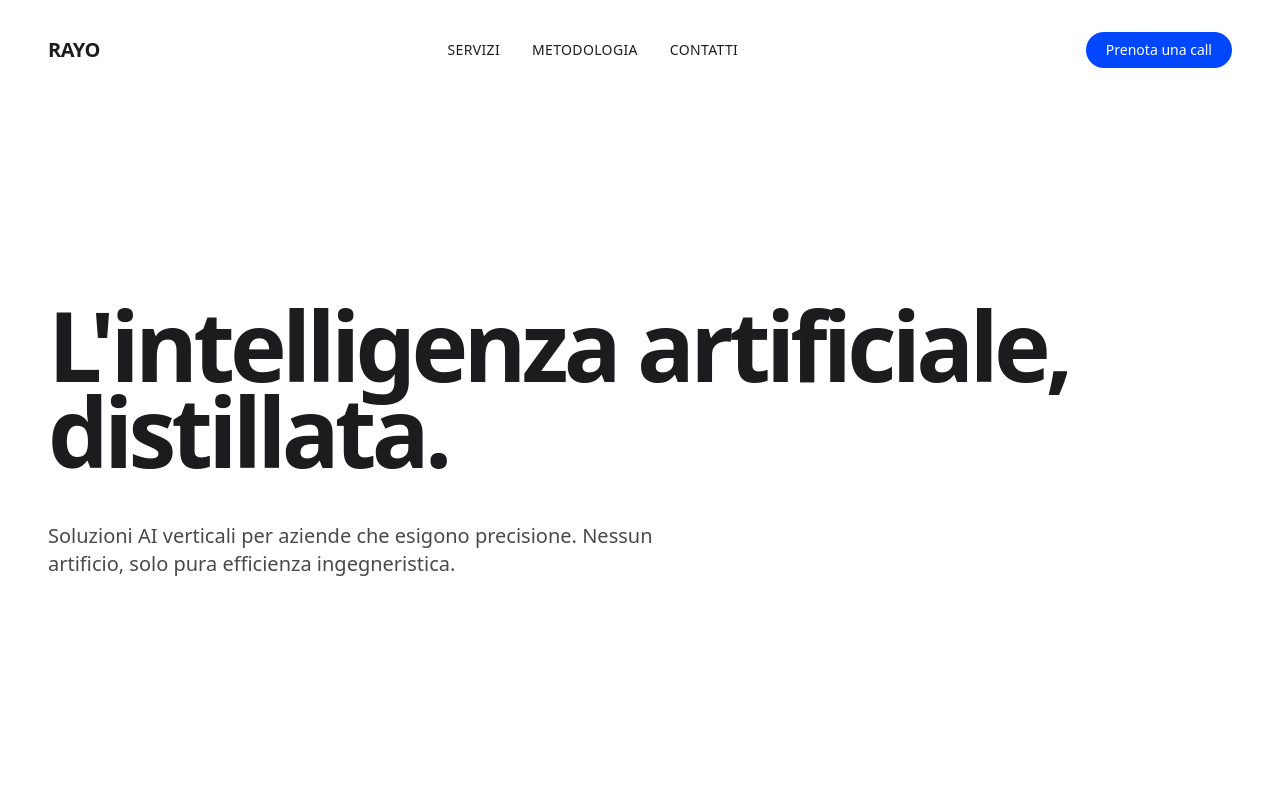
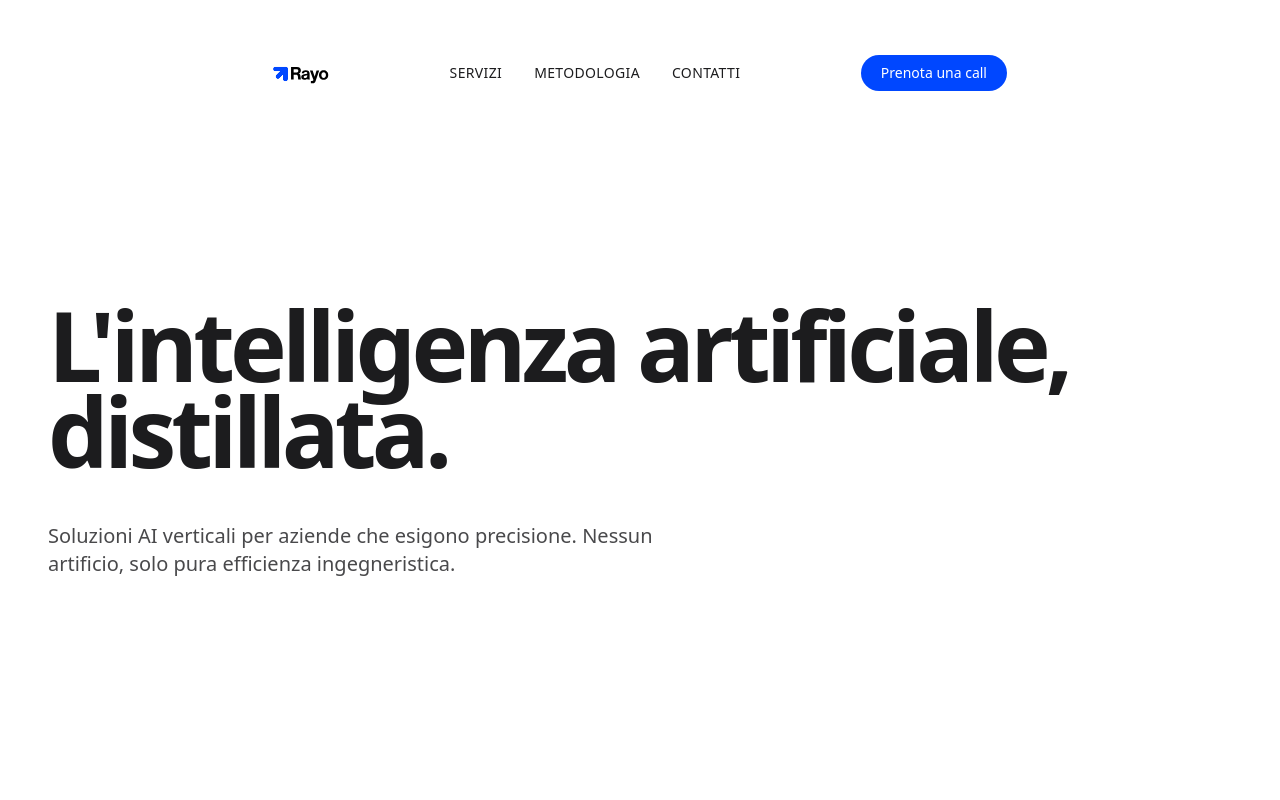
Before and after one commit to dylanpatriarchi/rayo-website, a Next.js app: page / in a window 1280 px wide. Shown: the top 800 px of the page. Built offline with nearby package versions, Linux system fonts and the light colour scheme.

Commit message:
feat: add favicon and logo SVGs, and update layout, footer, header, and GSAP animations

```diff
--- a/app/layout.tsx
+++ b/app/layout.tsx
@@ -27,6 +27,9 @@ const helvetica = localFont({
 export const metadata: Metadata = {
   title: "Rayo Consulting | AI Agency",
   description: "Soluzioni AI verticali per aziende che esigono precisione.",
+  icons: {
+    icon: "/favicon.svg",
+  },
 };
 
 export default function RootLayout({
--- a/components/Footer.tsx
+++ b/components/Footer.tsx
@@ -1,8 +1,19 @@
+import Image from "next/image";
+
 export default function Footer() {
     return (
         <footer id="contact" className="py-24 px-6 md:px-12 bg-background border-t border-foreground/10">
             <div className="flex flex-col md:flex-row justify-between items-start md:items-end gap-12">
                 <div>
+                    <div className="mb-12">
+                        <Image
+                            src="/logo.svg"
+                            alt="Rayo Consulting Logo"
+                            width={280}
+                            height={96}
+                            className="h-24 w-auto"
+                        />
+                    </div>
                     <h2 className="text-5xl md:text-7xl font-bold tracking-tighter mb-8">
                         Let&apos;s build <br />
                         intelligence.
--- a/components/Header.tsx
+++ b/components/Header.tsx
@@ -1,5 +1,6 @@
 "use client";
 
+import Image from "next/image";
 import { useEffect, useRef } from "react";
 import { animateHeader } from "@/utils/gsap-animations";
 
@@ -13,9 +14,18 @@ export default function Header() {
     return (
         <header
             ref={headerRef}
-            className="fixed top-0 left-0 w-full z-50 text-foreground px-6 md:px-12 py-8 flex justify-between items-center bg-transparent transition-all"
+            className="fixed top-6 left-1/2 -translate-x-1/2 z-50 text-foreground px-6 md:px-8 py-4 flex justify-between items-center bg-transparent transition-all rounded-full w-[90%] md:w-auto md:min-w-[600px] lg:min-w-[800px] border border-transparent"
         >
-            <div className="text-xl font-bold tracking-tight">RAYO</div>
+            <div className="flex items-center">
+                <Image
+                    src="/logo.svg"
+                    alt="Rayo Consulting Logo"
+                    width={160}
+                    height={56}
+                    className="h-10 md:h-14 w-auto"
+                    priority
+                />
+            </div>
             <nav className="hidden md:flex gap-8 text-sm uppercase tracking-wide font-light">
                 <a href="#services" className="hover:opacity-50 transition-opacity">Servizi</a>
                 <a href="#methodology" className="hover:opacity-50 transition-opacity">Metodologia</a>
--- a/utils/gsap-animations.ts
+++ b/utils/gsap-animations.ts
@@ -70,20 +70,23 @@ export const animateHeader = (header: HTMLElement | null) => {
         onUpdate: (self) => {
             if (self.direction === 1 && self.scroll() > 50) {
                 gsap.to(header, {
-                    paddingTop: "1rem",
-                    paddingBottom: "1rem",
-                    backgroundColor: "rgba(255, 255, 255, 0.8)",
-                    backdropFilter: "blur(12px)",
+                    paddingTop: "0.75rem",
+                    paddingBottom: "0.75rem",
+                    backgroundColor: "rgba(255, 255, 255, 0.65)", // More transparent for 'glass' feel
+                    backdropFilter: "blur(20px) saturate(180%)", // High blur + saturation for 'liquid' look
+                    borderColor: "rgba(255, 255, 255, 0.5)",
+                    borderWidth: "1px",
                     duration: 0.4,
                     ease: "power2.out",
-                    boxShadow: "0 1px 0 0 rgba(0,0,0,0.05)"
+                    boxShadow: "0 8px 32px 0 rgba(31, 38, 135, 0.07)" // Soft, deep shadow
                 });
             } else if (self.scroll() < 50) {
                 gsap.to(header, {
-                    paddingTop: "2rem",
-                    paddingBottom: "2rem",
+                    paddingTop: "1.25rem",
+                    paddingBottom: "1.25rem",
                     backgroundColor: "rgba(255, 255, 255, 0)",
                     backdropFilter: "blur(0px)",
+                    borderColor: "transparent",
                     duration: 0.4,
                     ease: "power2.out",
                     boxShadow: "none"
```
Also changed, not shown: public/favicon.svg (added), public/logo.svg (added).
